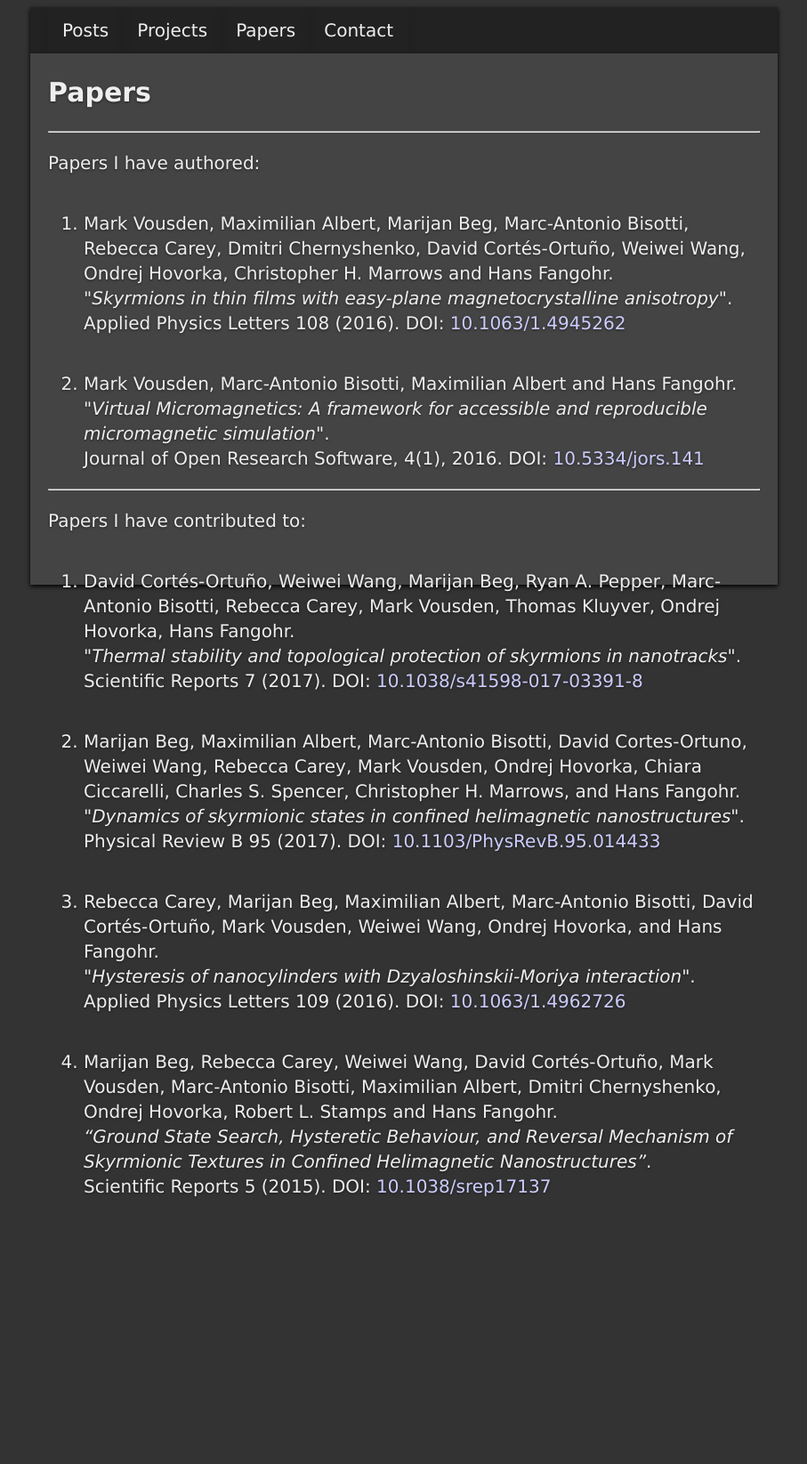
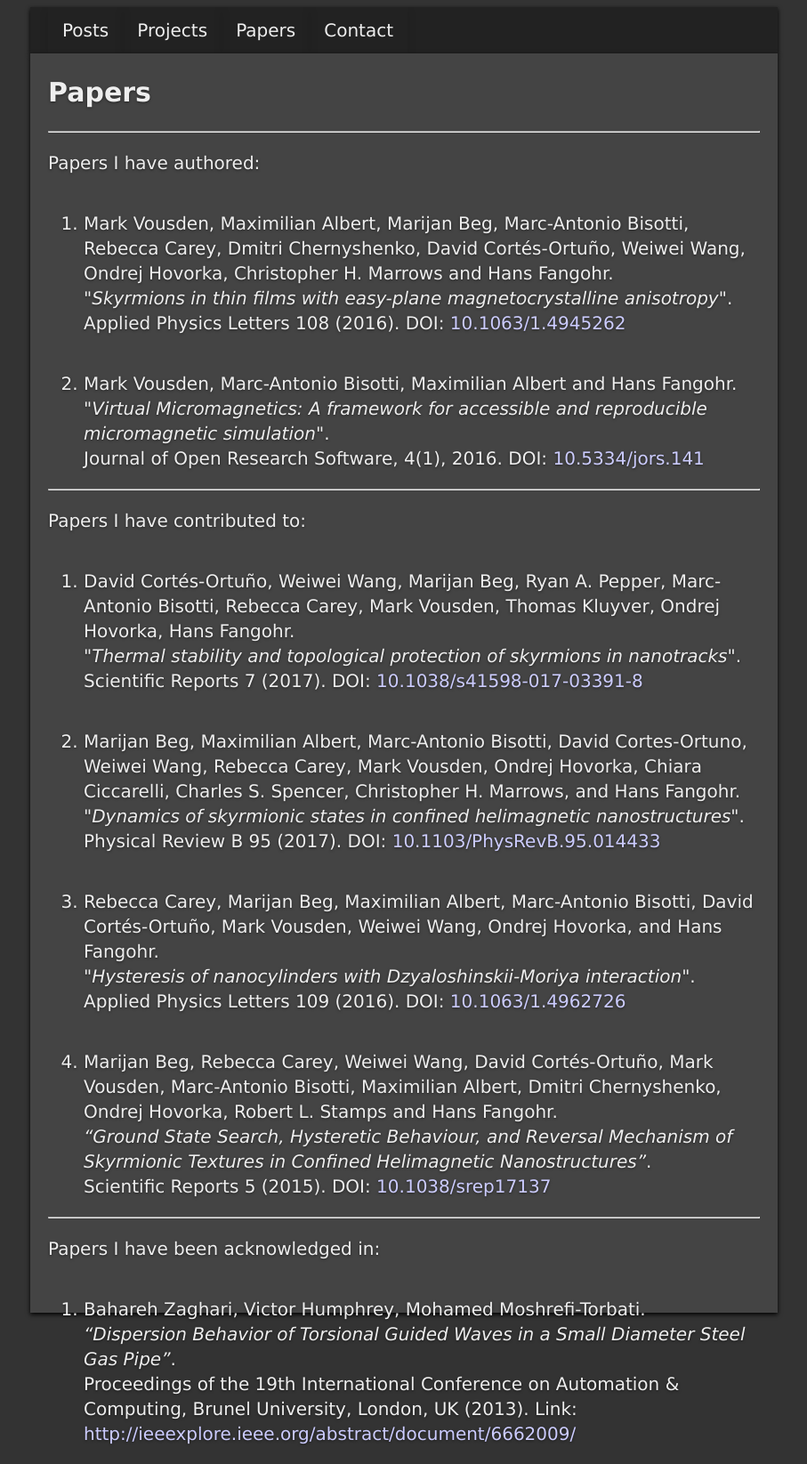
Before and after one commit to mvousden/personal-site, a Jekyll site: the page built from papers.html, in a window 1280 px wide. Shown: the whole page at 89% size, without its empty margins (186-1093 px from the left). Built offline with Jekyll 4.4.1, drawn with Linux system fonts in a browser that asks for light colours; before the commit the page ends 1367 px from its top, so only the background shows below that.

Commit message:
Add acknowledged-in papers.

```diff
--- a/papers.html
+++ b/papers.html
@@ -71,4 +71,18 @@
 </p></li>
 </ol>
 
+<hr><p>Papers I have been acknowledged in:</p>
+
+<ol>
+<li><p>
+Bahareh Zaghari, Victor Humphrey, Mohamed Moshrefi-Torbati. <br>
+<i>“Dispersion Behavior of Torsional Guided Waves
+  in a Small Diameter Steel Gas Pipe”</i>. <br>
+Proceedings of the 19th International Conference on Automation & Computing,
+Brunel University, London, UK (2013). Link:
+<a href=http://ieeexplore.ieee.org/abstract/document/6662009/>http://ieeexplore.ieee.org/abstract/document/6662009/</a>
+</p></li>
+
+</ol>
+
 &zwnj;<wbr>
```
